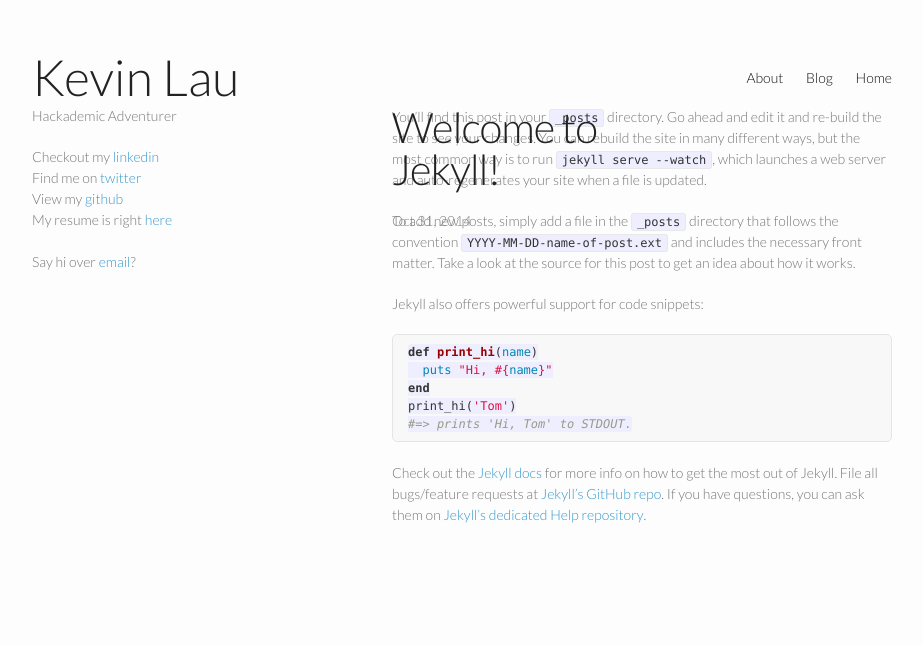
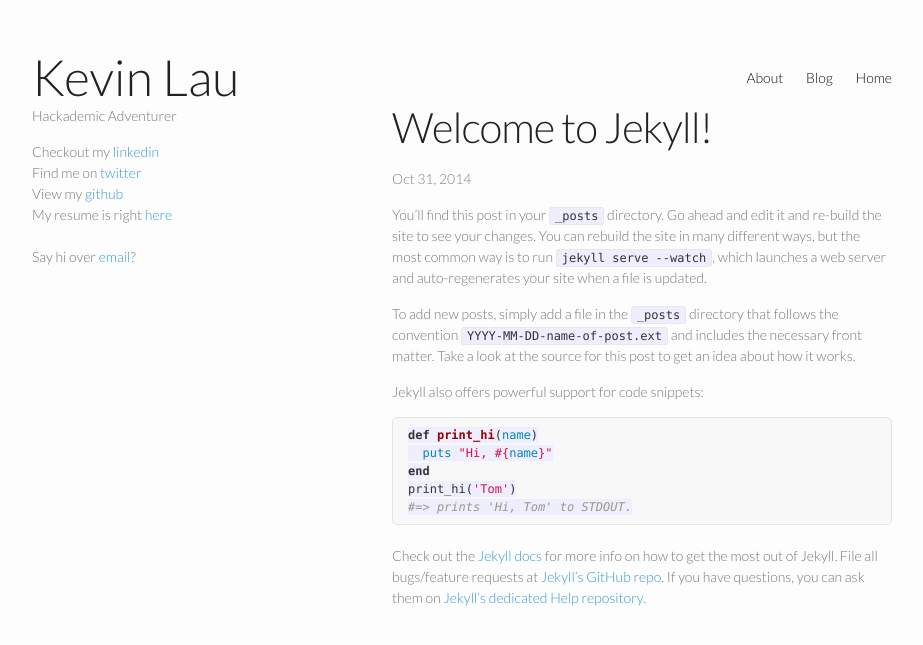
Before and after one commit to thekevlau/kevlau_blog, a Jekyll site: the page built from _posts/2014-10-31-welcome-to-jekyll.markdown, in a window 1280 px wide. Shown: the top 645 px of the page, without its empty margins (178-1101 px from the left). Built offline with Jekyll 4.4.1, drawn with Linux system fonts in a browser that asks for light colours.

Commit message:
fixed formatting on posts page wrt title/body overlap

```diff
--- a/_layouts/post.html
+++ b/_layouts/post.html
@@ -3,13 +3,13 @@
 ---
 <div class="post">
 
-  <header class="post-header">
+  <p class="post-header" margin="0">
     <h1 class="post-title">{{ page.title }}</h1>
     <p class="post-meta">{{ page.date | date: "%b %-d, %Y" }}{% if page.author %} • {{ page.author }}{% endif %}{% if page.meta %} • {{ page.meta }}{% endif %}</p>
-  </header>
+  </p>
 
-  <article class="post-content">
-    {{ content }}
+  <article>
+      {{ content }}
   </article>
 
 </div>
--- a/_sass/_base.scss
+++ b/_sass/_base.scss
@@ -24,12 +24,10 @@
 }
 
 
-
 /**
  * Set `margin-bottom` to maintain vertical rhythm
  */
-h1, h2, h3, h4, h5, h6,
-p, blockquote, pre,
+h1, h2, h3, h4, h5, h6, blockquote, pre, p,
 ul, ol, dl, figure,
 %vertical-rhythm {
     margin-bottom: $spacing-unit / 2;
--- a/_sass/_layout.scss
+++ b/_sass/_layout.scss
@@ -194,7 +194,7 @@
  * Posts
  */
 .post-header {
-    margin-bottom: $spacing-unit;
+    margin-bottom: 0;
 }
 
 .post-title {
--- a/stylesheets/styles.css
+++ b/stylesheets/styles.css
@@ -12,7 +12,7 @@
   margin:0 0 20px;
 }
 
-p, ul, ol, table, pre, dl {
+ul, ol, table, pre, dl {
   margin:0 0 20px;
 }
 
@@ -107,8 +107,6 @@
 }
 
 header {
-  width:270px;
-  float:left;
   position:fixed;
 }
 
```
